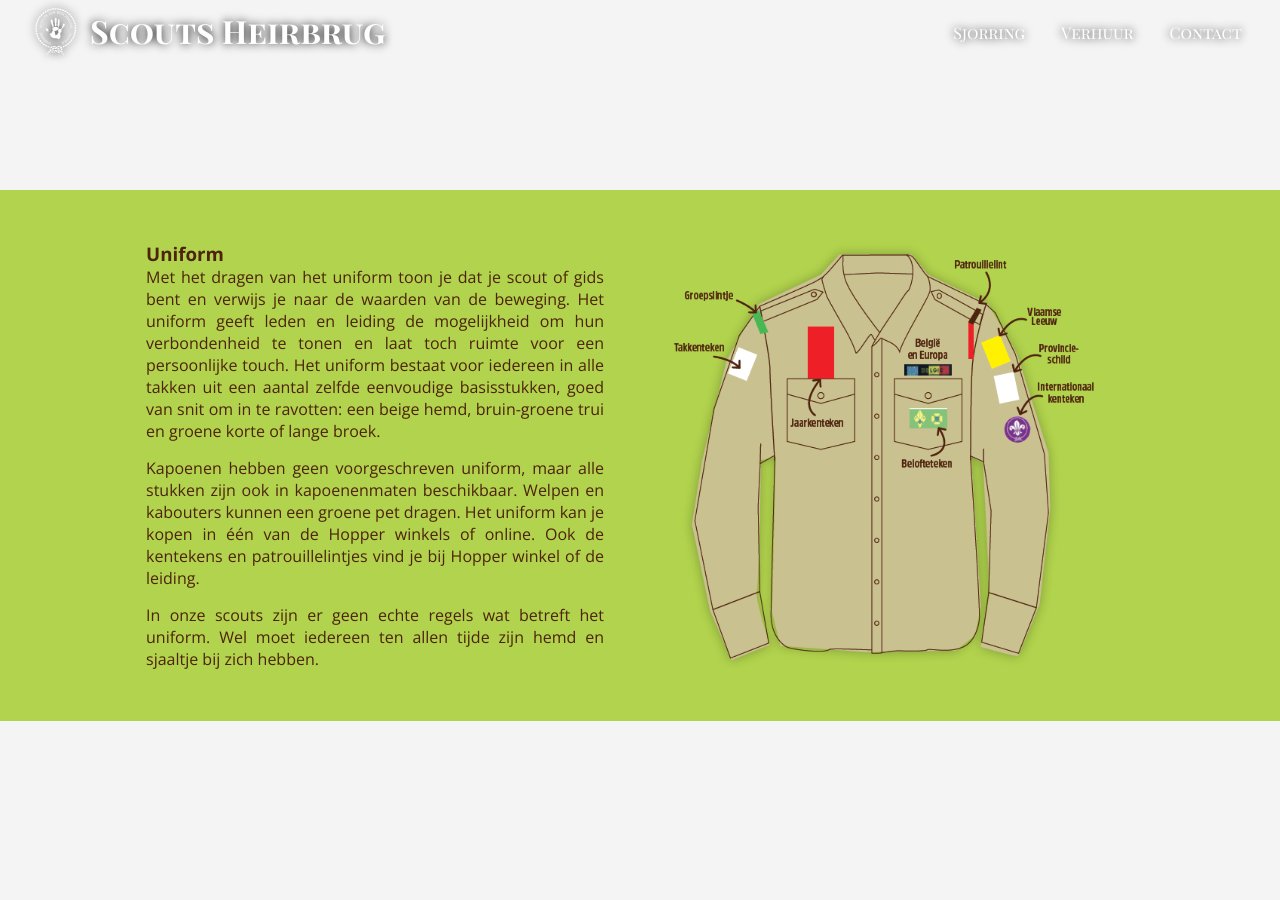
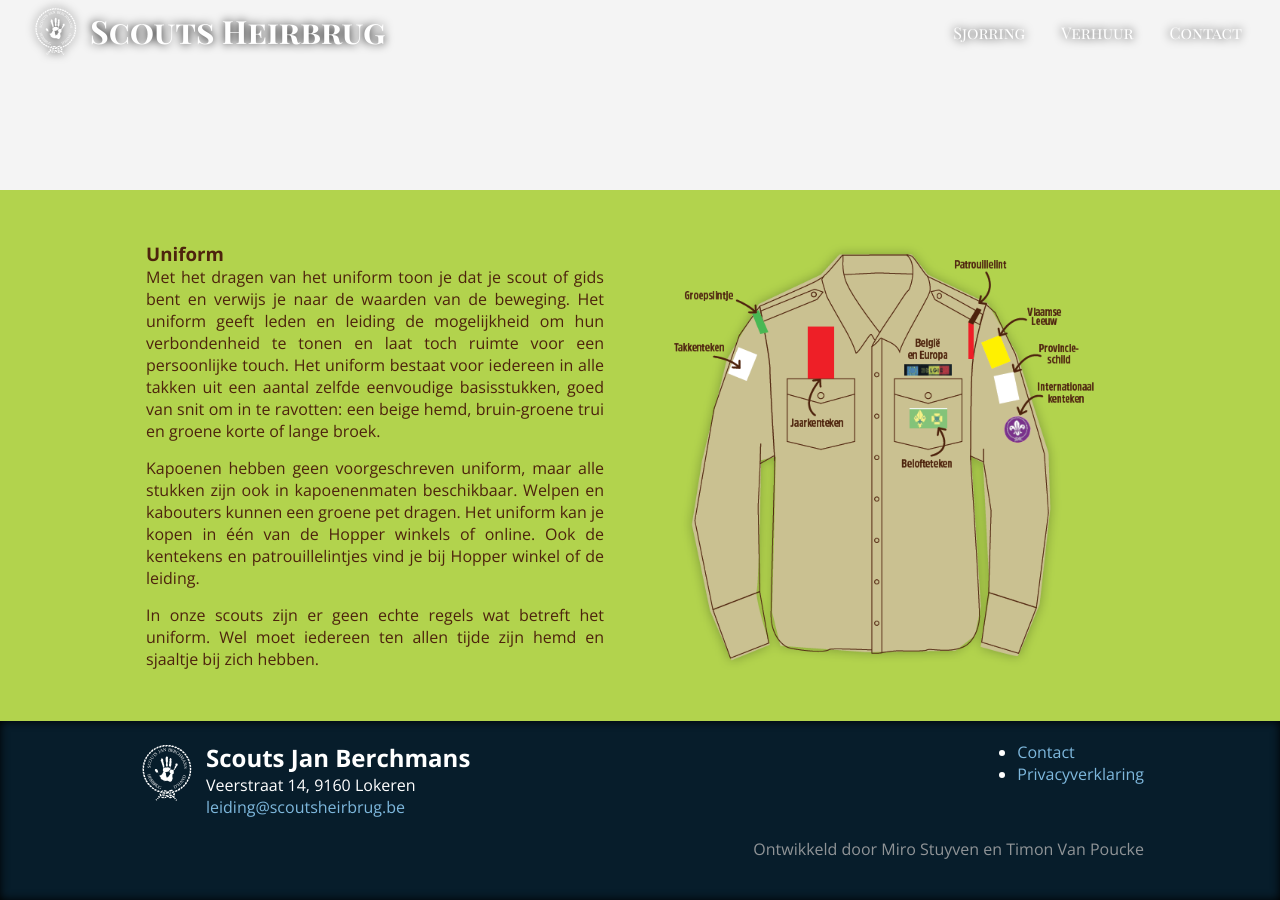
Before and after one commit to scoutsheirbrug/scoutsheirbrug.be, a Jekyll site: the page built from pages/index.html, in a window 1280 px wide and 900 px high, scrolled down 2380 px. Built offline with Jekyll 4.4.1, drawn with Linux system fonts in a browser that asks for light colours; before the commit the page ends 3101 px from its top, so only the background shows below that.

Commit message:
Add footer

```diff
--- a/_layouts/default.html
+++ b/_layouts/default.html
@@ -35,6 +35,31 @@
     </nav>
   </header>
   {{ content }}
+  {% if page.no_scroll != true %}
+  <footer>
+    <div class="container">
+      <div class="footer-info">
+        <img width="60" height="60" src="/assets/img/logo.svg" alt="">
+        <div>
+          <h2>Scouts Jan Berchmans</h2>
+          <p>Veerstraat 14, 9160 Lokeren</p>
+          <p><a href="mailto:leiding@scoutsheirbrug.be">leiding@scoutsheirbrug.be</a></p>
+        </div>
+      </div>
+      <ul class="footer-links">
+        <li>
+          <a href="/contact">Contact</a>
+        </li>
+        <li>
+          <a href="/privacy">Privacyverklaring</a>
+        </li>
+      </ul>
+    </div>
+    <div class="footer-credits container">
+      <p>Ontwikkeld door Miro Stuyven en Timon Van Poucke</p>
+    </div>
+  </footer>
+  {% endif %}
 </body>
 
 </html>
--- a/assets/css/style.css
+++ b/assets/css/style.css
@@ -113,6 +113,39 @@ header nav > a img {
 header nav li.active a {
   font-weight: bold;
   color: var(--accent-light);
+}
+
+/* FOOTER */
+
+footer {
+  padding: 20px 10px;
+  background-color: var(--accent-color);
+  box-shadow: inset 0 0 10px #000;
+  color: #fff;
+}
+
+footer .container {
+  display: flex;
+  justify-content: space-between;
+}
+
+footer .footer-info {
+  display: flex;
+}
+
+footer a {
+  color: var(--accent-light);
+}
+
+footer .footer-info img {
+  margin-right: 10px;
+}
+
+footer .footer-credits {
+  padding: 20px 0;
+  display: flex;
+  justify-content: flex-end;
+  color: #909497;
 }
 
 /* SHOWCASE */
--- a/pages/index.html
+++ b/pages/index.html
@@ -77,7 +77,7 @@ transparent_header: true
         <div class="step-content">
           <h3>De groepsadmin</h3>
           <p>
-            Surf naar <a href="https://groepsadmin.scoutsengidsenvlaanderen.be">groepsadmin.scoutsengidsenvlaanderen.be</a>
+            Surf naar <br><a href="https://groepsadmin.scoutsengidsenvlaanderen.be">groepsadmin.scoutsengidsenvlaanderen.be</a>
           </p>
           <p>
             Voor velen zal dit de eerste keer zijn op deze website dus moet je je kind eerst registreren. Voor elk kind maak je apart een login / gebruikersnaam aan. Het is immers de bedoeling dat ze hun gegevens zelf beheren als ze oud genoeg zijn.
@@ -120,7 +120,7 @@ transparent_header: true
       <div class="step step-content">
         <h3>Inloggen</h3>
         <p>
-          Surf naar <a href="https://groepsadmin.scoutsengidsenvlaanderen.be">groepsadmin.scoutsengidsenvlaanderen.be</a> en meld je aan met je gebruikersnaam + wachtwoord.
+          Surf naar <br><a href="https://groepsadmin.scoutsengidsenvlaanderen.be">groepsadmin.scoutsengidsenvlaanderen.be</a> en meld je aan met je gebruikersnaam + wachtwoord.
         </p>
         <p>
           Op deze pagina kan je de persoonlijke gegevens van je kind, adres- en contactgegevens aanpassen. <i>De grijze velden zijn enkel aanpasbaar door de verantwoordelijke groepsadministratie van je groep.</i>
```
